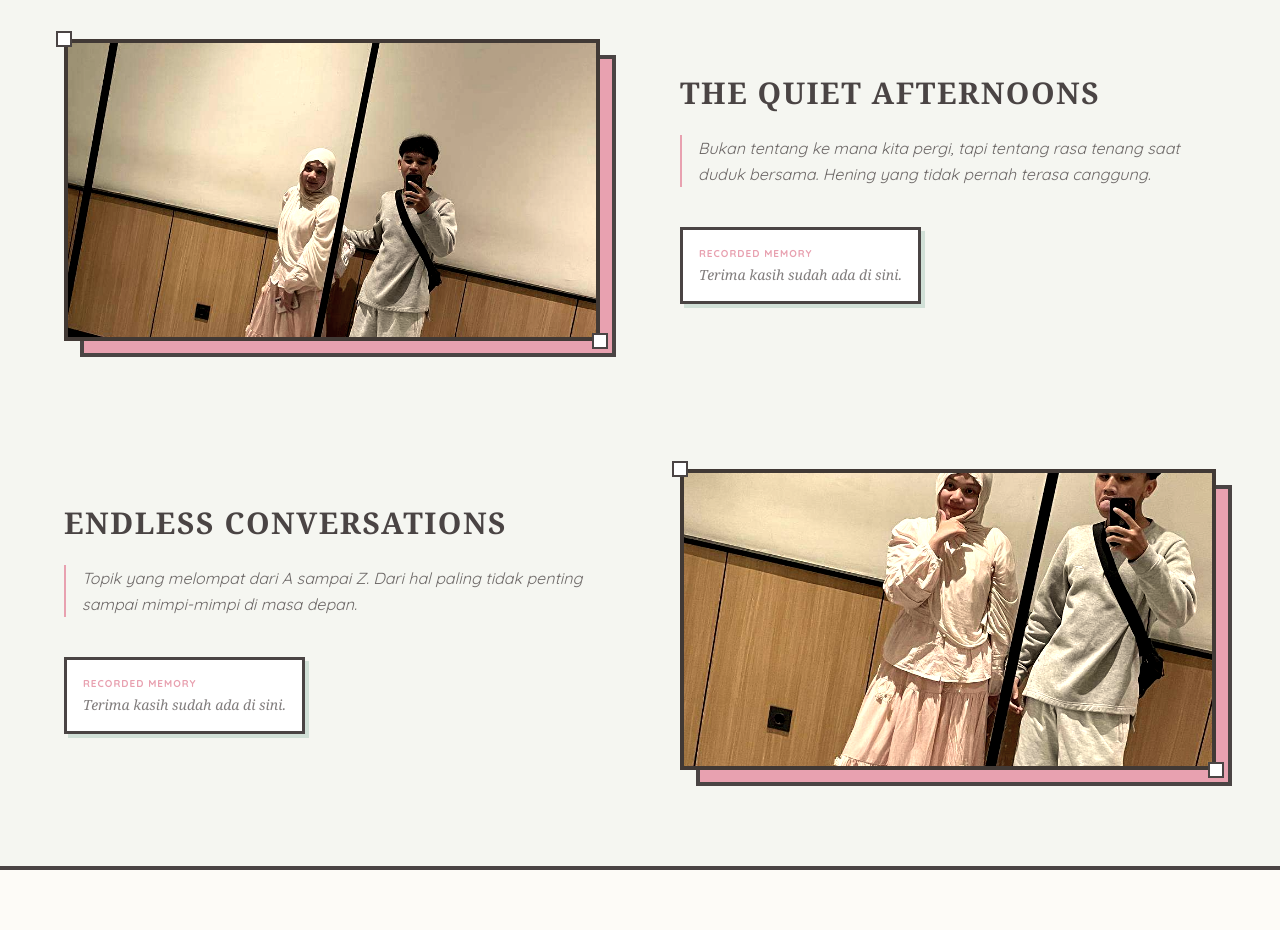
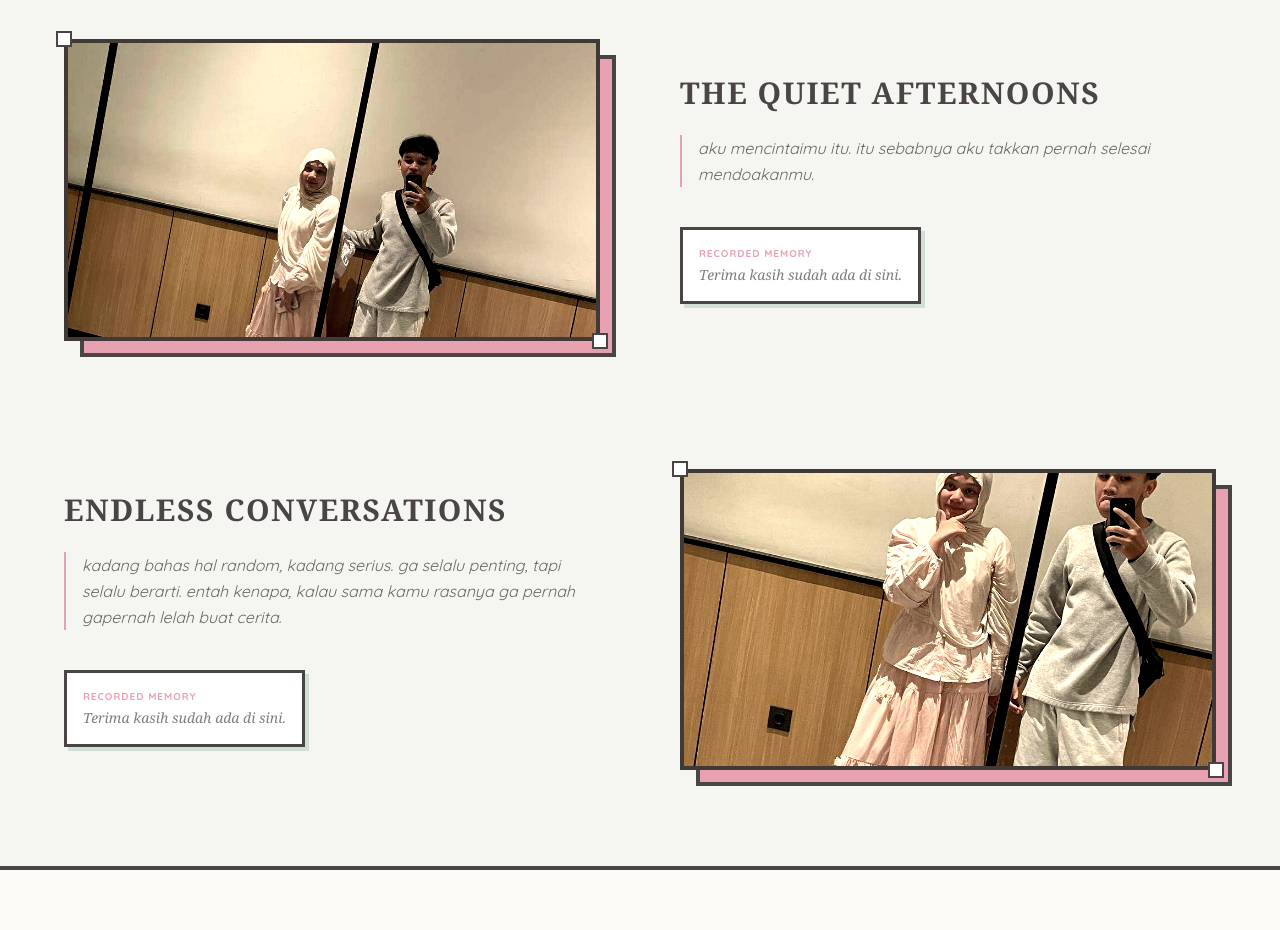
Before and after one commit to Fahril13/forwho-, a React app: page / in a window 1280 px wide. Shown: the part 1160-2090 px from the top of the page. Built offline with nearby package versions, Linux system fonts and the light colour scheme; the HTML template or start-up script is replaced by a standard one; a web font is replaced by a local one.

Commit message:
Update photos.ts

```diff
--- a/src/data/photos.ts
+++ b/src/data/photos.ts
@@ -68,14 +68,14 @@ export const highlightMoments = [
   {
     id: "h1",
     title: "The Quiet Afternoons",
-    desc: "Bukan tentang ke mana kita pergi, tapi tentang rasa tenang saat duduk bersama. Hening yang tidak pernah terasa canggung.",
+    desc: "aku mencintaimu itu. itu sebabnya aku takkan pernah selesai mendoakanmu.",
     url: "/highlights/1.jpg",
     align: "left"
   },
   {
     id: "h2",
     title: "Endless Conversations",
-    desc: "Topik yang melompat dari A sampai Z. Dari hal paling tidak penting sampai mimpi-mimpi di masa depan.",
+    desc: "kadang bahas hal random, kadang serius. ga selalu penting, tapi selalu berarti. entah kenapa, kalau sama kamu rasanya ga pernah gapernah lelah buat cerita.",
     url: "/highlights/2.jpg",
     align: "right"
   }
```
